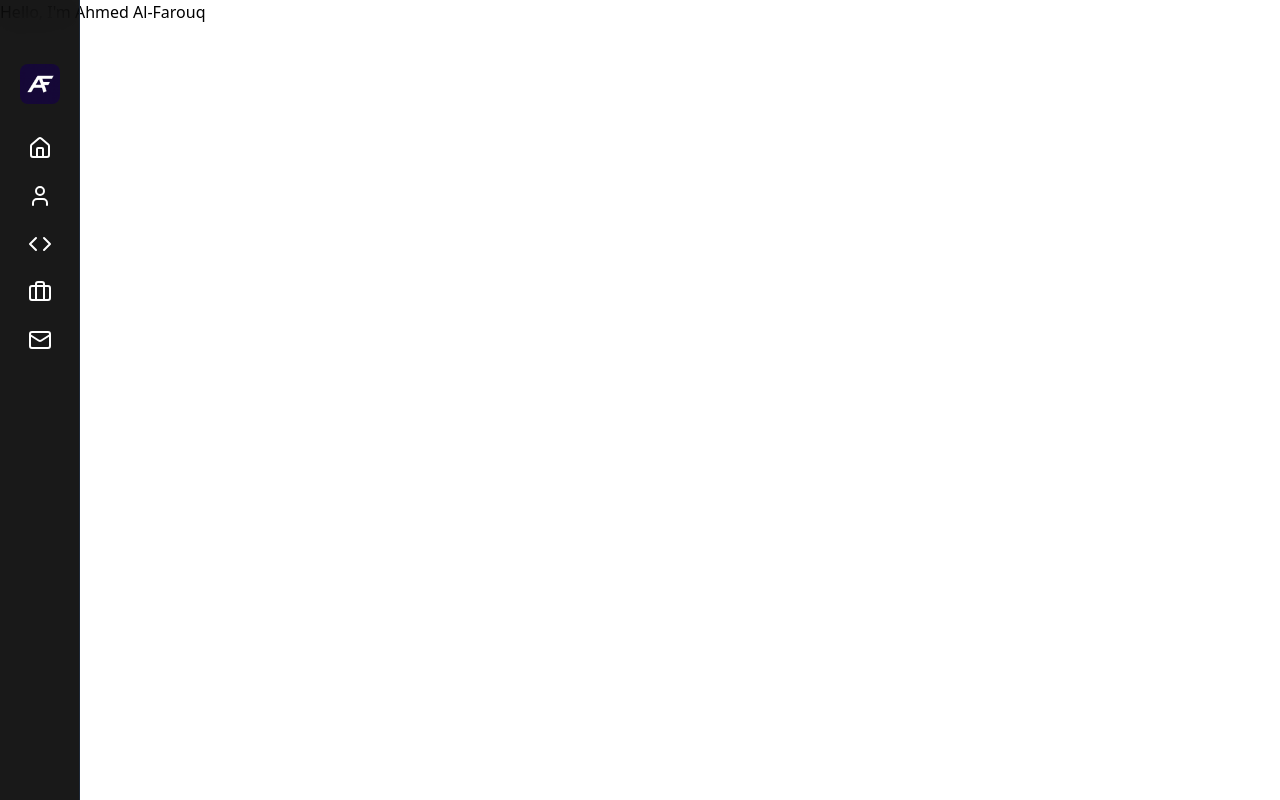
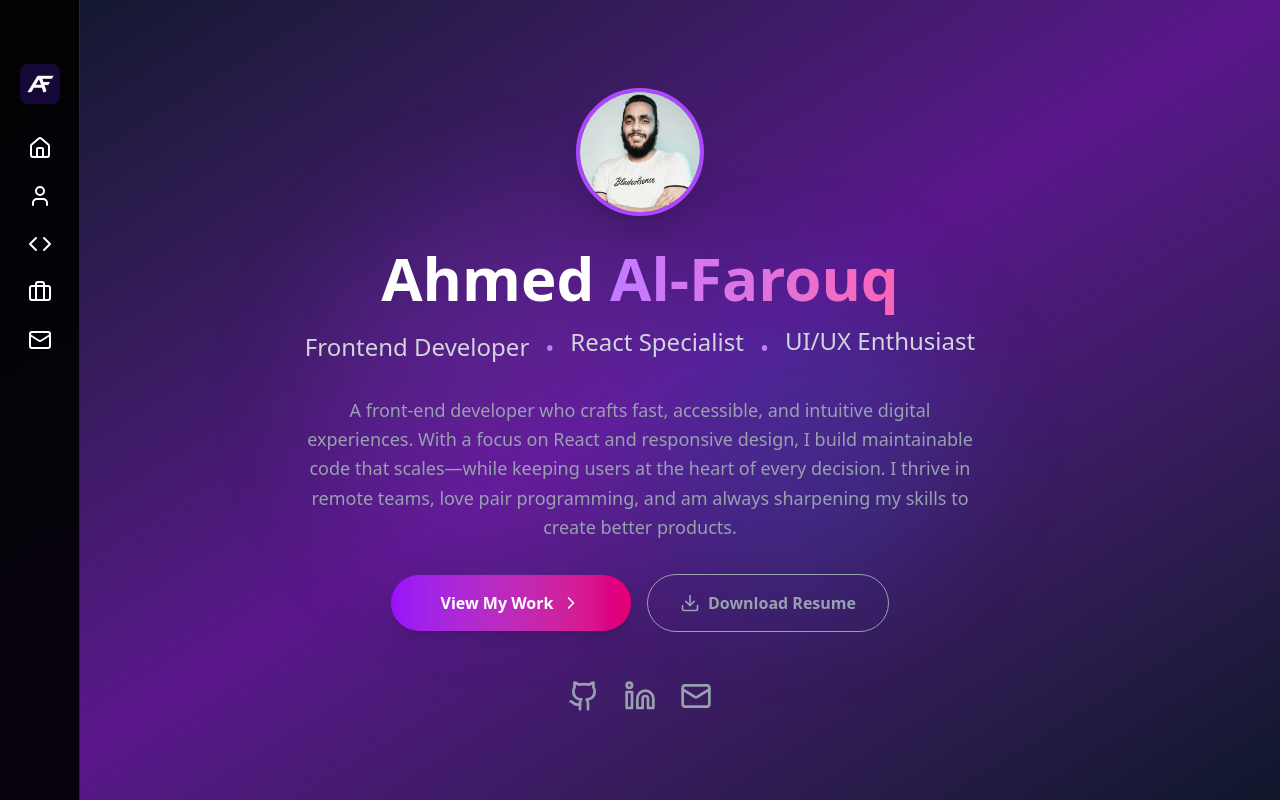
Before and after one commit to ahmed-alfarouq/portfolio, a React (Vite) app: page / in a window 1280 px wide. Built offline with nearby package versions, Linux system fonts and the light colour scheme.

Commit message:
Add Home page content

```diff
--- a/src/index.css
+++ b/src/index.css
@@ -4,4 +4,16 @@
   #root {
     @apply md:min-h-screen flex flex-col md:flex-row;
   }
+
+  .page-container {
+    @apply min-h-dvh w-full flex items-center justify-center bg-gradient-to-br from-slate-900 via-purple-900 to-slate-900 relative overflow-hidden;
+  }
+
+  .cta-btn {
+    @apply min-w-60 bg-gradient-to-r from-purple-600 to-pink-600 hover:from-purple-700 hover:to-pink-700 text-white px-8 py-4 rounded-full font-semibold transform hover:scale-105 transition-all duration-300 shadow-lg flex justify-center items-center gap-2 cursor-pointer;
+  }
+
+  .cta-btn-outline {
+    @apply min-w-60 border border-gray-400 hover:border-white text-gray-400 hover:text-white px-8 py-4 rounded-full font-semibold transform hover:scale-105 transition-all duration-300 flex justify-center items-center gap-2 cursor-pointer;
+  }
 }
--- a/src/pages/Home.tsx
+++ b/src/pages/Home.tsx
@@ -1,5 +1,100 @@
-const Home = () => {
-  return <div>Hello, I'm Ahmed Al-Farouq</div>;
+import { Link } from "react-router";
+
+import { Mail, Github, Linkedin, Download, ChevronRight } from "lucide-react";
+
+const HomePage = () => {
+  return (
+    <main className="page-container">
+      <section className="absolute inset-0 opacity-20" aria-hidden="true">
+        <div className="absolute top-1/4 left-1/4 w-96 h-96 bg-purple-500 rounded-full blur-3xl animate-pulse"></div>
+        <div className="absolute bottom-1/4 right-1/4 w-80 h-80 bg-blue-500 rounded-full blur-3xl animate-pulse delay-1000"></div>
+      </section>
+
+      <section className="text-center z-10 px-8">
+        <div className="mb-8">
+          <img
+            src="profile.png"
+            alt="Profile"
+            className="w-32 h-32 object-cover rounded-full mx-auto mb-6 border-4 border-purple-500 shadow-xl"
+          />
+        </div>
+
+        <h1 className="text-6xl font-bold text-white mb-6">
+          Ahmed{" "}
+          <span className="text-transparent bg-clip-text bg-gradient-to-r from-purple-400 to-pink-400">
+            Al-Farouq
+          </span>
+        </h1>
+
+        <article
+          className="text-2xl text-gray-300 mb-8 font-light"
+          aria-label="Roles: Frontend Developer, React Specialist, UI/UX Enthusiast"
+        >
+          <span className="inline-block animate-[bounce_1s_ease-in-out_infinite]">
+            Frontend Developer
+          </span>
+          <span className="mx-4 text-purple-400">•</span>
+          <span className="inline-block animate-[bounce_1s_150ms_ease-in-out_infinite]">
+            React Specialist
+          </span>
+          <span className="mx-4 text-purple-400">•</span>
+          <span className="inline-block animate-[bounce_1s_300ms_ease-in-out_infinite] delay-300">
+            UI/UX Enthusiast
+          </span>
+        </article>
+
+        <p className="text-lg text-gray-400 max-w-2xl mx-auto mb-8 leading-relaxed">
+          A front-end developer who crafts fast, accessible, and intuitive
+          digital experiences. With a focus on React and responsive design, I
+          build maintainable code that scales—while keeping users at the heart
+          of every decision. I thrive in remote teams, love pair programming,
+          and am always sharpening my skills to create better products.
+        </p>
+
+        <div className="flex flex-col sm:flex-row gap-4 justify-center items-center">
+          <Link to="/projects" className="cta-btn">
+            View My Work
+            <ChevronRight className="w-5 h-5" aria-hidden="true" />
+          </Link>
+
+          <a
+            className="cta-btn-outline"
+            href="resume.pdf"
+            download="Ahmed-Alfarou.pdf"
+          >
+            <Download className="w-5 h-5" aria-hidden="true" />
+            Download Resume
+          </a>
+        </div>
+
+        <div className="flex justify-center space-x-6 mt-12">
+          <a
+            href="https://github.com/ahmed-alfarouq"
+            target="_blank"
+            aria-label="My Github"
+            className="text-gray-400 hover:text-black/70 transform hover:scale-110 transition-all duration-300"
+          >
+            <Github className="w-8 h-8" aria-hidden="true" />
+          </a>
+          <a
+            href="https://www.linkedin.com/in/ahmed-alfarouq"
+            target="_blank"
+            aria-label="My Linkedin"
+            className="text-gray-400 hover:text-blue-400 transform hover:scale-110 transition-all duration-300"
+          >
+            <Linkedin className="w-8 h-8" aria-hidden="true" />
+          </a>
+          <a
+            href="mailto:ahmed.omar.alfarouq@gmail.com"
+            aria-label="Email me"
+            className="text-gray-400 hover:text-green-400 transform hover:scale-110 transition-all duration-300"
+          >
+            <Mail className="w-8 h-8" aria-hidden="true" />
+          </a>
+        </div>
+      </section>
+    </main>
+  );
 };
 
-export default Home;
+export default HomePage;
```
Also changed, not shown: public/profile.png (added), 1 other file (tests, documents, lock files or other folders).
